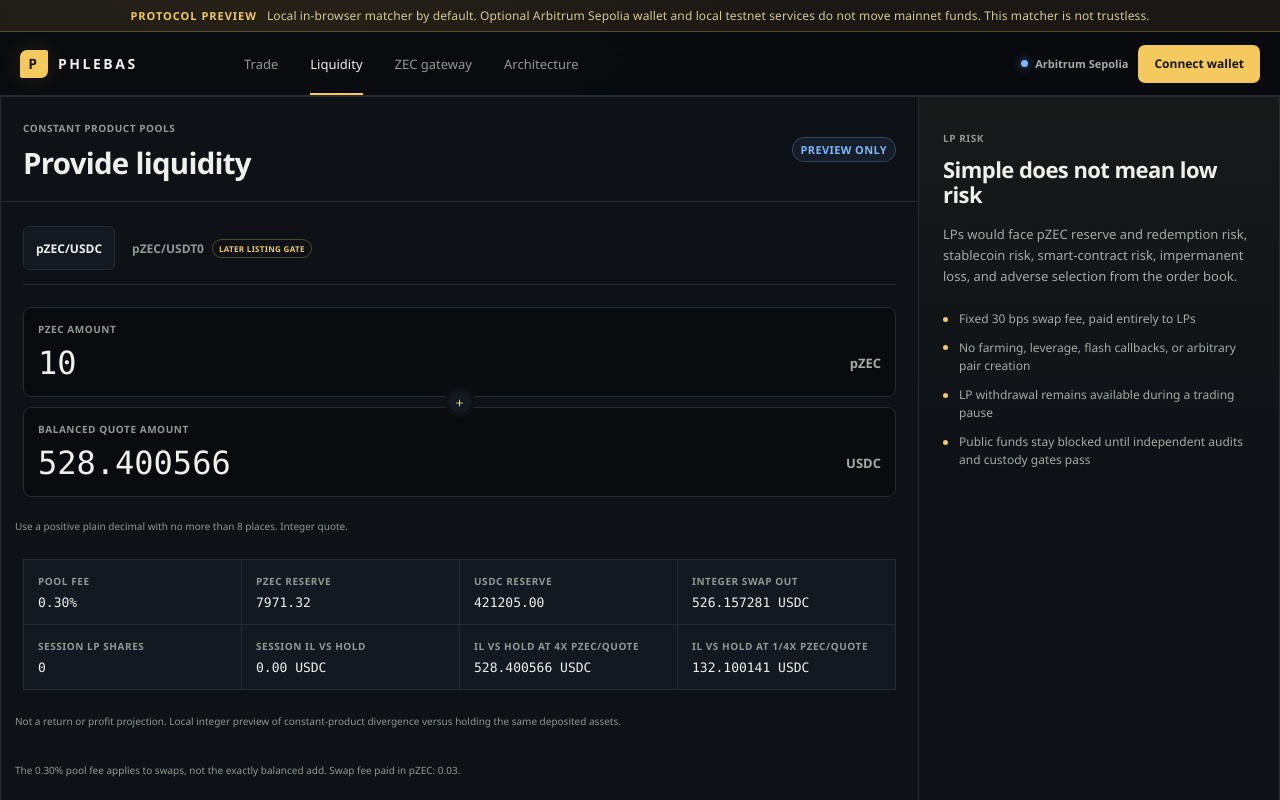
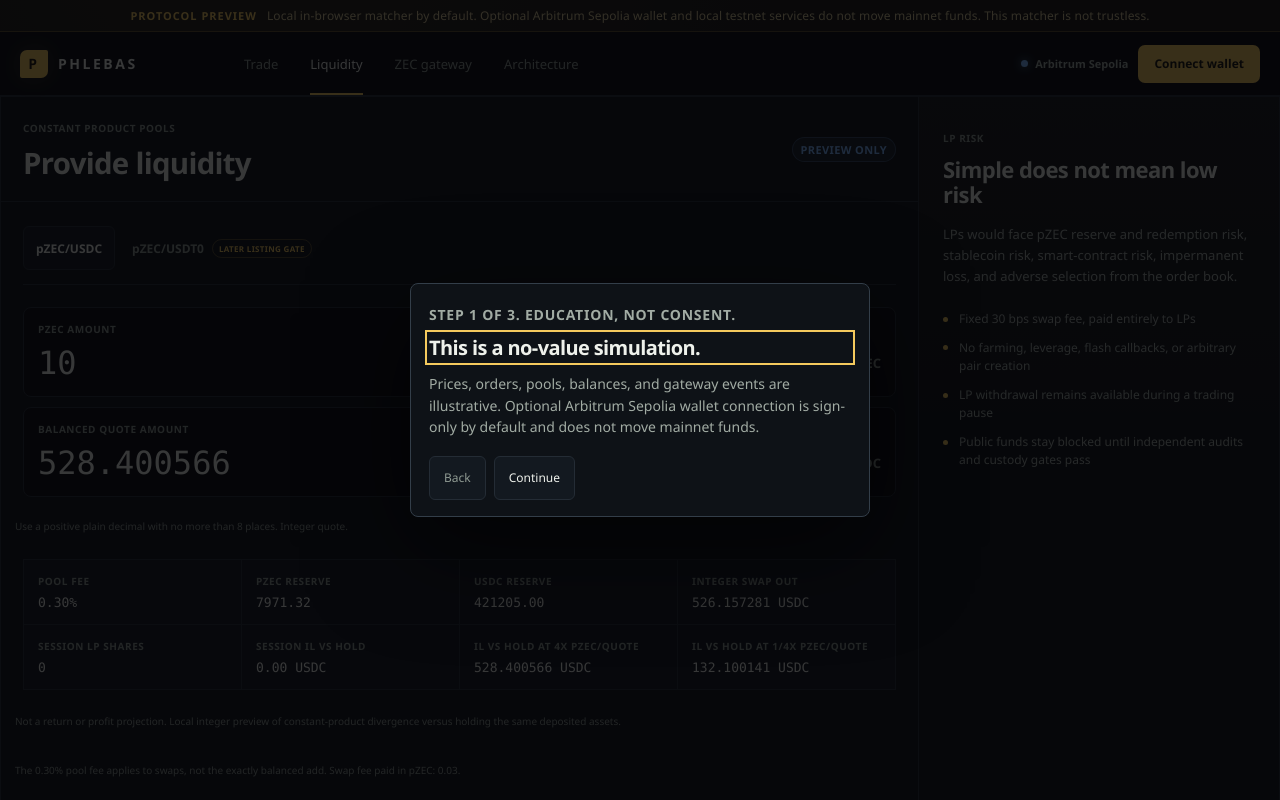
Before and after one commit to EauDoon/Phlebas, a Next.js app: page /liquidity in a window 1280 px wide. Shown: the top 800 px of the page. Built offline with nearby package versions, Linux system fonts and the light colour scheme.

Commit message:
feat: wire education, country block, and footer into the terminal
Allowlisted education=1 and access=blocked. Operating views hide behind the country block. Footer repeats the protocol-preview sentence. No GitHub URL.

```diff
--- a/src/app/liquidity/page.tsx
+++ b/src/app/liquidity/page.tsx
@@ -1,7 +1,9 @@
 import type { Metadata } from "next";
 
 import { TradingTerminal } from "@/components/trading-terminal";
+import { parseAccessDemo } from "@/lib/access-demo";
 import type { MarketId } from "@/lib/market-data";
+import { isEducationForceQuery } from "@/lib/preview-education";
 
 export const metadata: Metadata = {
   title: "Liquidity simulation",
@@ -15,15 +17,23 @@ function isMarketId(value: string | undefined): value is MarketId {
 export default async function LiquidityPage({
   searchParams,
 }: {
-  searchParams: Promise<{ market?: string | string[] }>;
+  searchParams: Promise<{
+    market?: string | string[];
+    access?: string | string[];
+    education?: string | string[];
+  }>;
 }) {
   const params = await searchParams;
   const market = Array.isArray(params.market) ? params.market[0] : params.market;
+  const access = Array.isArray(params.access) ? params.access[0] : params.access;
+  const education = Array.isArray(params.education) ? params.education[0] : params.education;
 
   return (
     <TradingTerminal
       initialView="liquidity"
       initialMarket={isMarketId(market) ? market : "ZEC/USDC"}
+      initialAccess={parseAccessDemo(access)}
+      forceEducation={isEducationForceQuery(education)}
     />
   );
 }
--- a/src/components/terminal.module.css
+++ b/src/components/terminal.module.css
@@ -1125,12 +1125,17 @@
 }
 
 .uriBlock code,
-.uriBlock strong {
+.uriBlock strong,
+.uriBlock h3 {
   overflow-wrap: anywhere;
   color: var(--text);
   font-family: var(--font-geist-mono), monospace;
   font-size: 13px;
   line-height: 1.5;
+}
+
+.uriBlock h3 {
+  font-weight: 700;
 }
 
 .uriBlock p,
@@ -1219,6 +1224,62 @@
   line-height: 1.5;
 }
 
+.educationDialog {
+  width: min(92vw, 460px);
+  margin: auto;
+  padding: 20px 18px 16px;
+  border: 1px solid var(--border-strong);
+  border-radius: 8px;
+  color: var(--text);
+  background: var(--surface);
+  box-shadow: 0 30px 100px rgba(0, 0, 0, 0.6);
+}
+
+.educationDialog::backdrop {
+  background: rgba(4, 5, 7, 0.78);
+}
+
+.educationDialog h2 {
+  margin: 8px 0 12px;
+  font-size: 20px;
+  letter-spacing: -0.03em;
+}
+
+.educationDialog h2:focus {
+  outline: 2px solid var(--accent);
+  outline-offset: 2px;
+}
+
+.educationDialog p {
+  color: var(--text-secondary);
+  font-size: 14px;
+  line-height: 1.55;
+}
+
+.educationDialog .tourNav {
+  margin: 18px 0 0;
+}
+
+.blockedPanel {
+  margin: 16px;
+  max-width: 720px;
+}
+
+.incidentDemo {
+  margin: 18px 16px 22px;
+  padding-bottom: 12px;
+  border-top: 1px solid var(--border);
+}
+
+.incidentDemo .panelHeader {
+  border-bottom: 0;
+}
+
+.incidentDemo h3 {
+  font-size: 13px;
+  font-weight: 650;
+}
+
 .footer {
   display: flex;
   min-height: 42px;
@@ -1231,6 +1292,28 @@
   color: var(--text-muted);
   background: var(--background);
   font-size: 10px;
+}
+
+.footer nav {
+  display: flex;
+  flex-wrap: wrap;
+  gap: 8px 16px;
+}
+
+.footer nav a,
+.tourNav a {
+  display: inline-flex;
+  min-height: 44px;
+  align-items: center;
+  color: var(--text-secondary);
+}
+
+.simpleMain ul {
+  margin: 16px 0;
+  padding-left: 18px;
+  color: var(--text-secondary);
+  font-size: 14px;
+  line-height: 1.6;
 }
 
 @media (max-width: 1180px) {
--- a/src/components/trading-terminal.tsx
+++ b/src/components/trading-terminal.tsx
@@ -4,6 +4,7 @@ import { useRef, useState } from "react";
 import Link from "next/link";
 import { useRouter } from "next/navigation";
 
+import type { AccessDemo } from "@/lib/access-demo";
 import { disconnectedWallet, type WalletState } from "@/lib/evm-wallet";
 
 import type { ChartRange, MarketId } from "@/lib/market-data";
@@ -30,9 +31,11 @@ import { PZEC_DECIMALS, PRICE_DECIMALS, formatAtomicUnits } from "@/lib/units";
 
 import { ArchitecturePanel } from "./architecture-panel";
 import { BridgePanel } from "./bridge-panel";
+import { CountryBlock } from "./country-block";
 import { LiquidityPanel } from "./liquidity-panel";
 import { OrderBlotter } from "./order-blotter";
 import { OrderBook } from "./order-book";
+import { PreviewEducation } from "./preview-education";
 import { PriceChart } from "./price-chart";
 import { TradeTicket } from "./trade-ticket";
 import { WalletBar } from "./wallet-bar";
@@ -77,10 +80,14 @@ export function TradingTerminal({
   initialView = "trade",
   initialMarket = "ZEC/USDC",
   initialFeed = "illustrative",
+  initialAccess = "open",
+  forceEducation = false,
 }: {
   initialView?: View;
   initialMarket?: MarketId;
   initialFeed?: FeedStatus;
+  initialAccess?: AccessDemo;
+  forceEducation?: boolean;
 }) {
   const router = useRouter();
   const [view, setView] = useState<View>(initialView);
@@ -226,9 +233,12 @@ export function TradingTerminal({
         <WalletBar wallet={wallet} onChange={setWallet} />
       </header>
 
+      <PreviewEducation force={forceEducation} />
+
       <main id="main-content" tabIndex={-1}>
         <h1 className={styles.srOnly}>Phlebas ZEC trading terminal</h1>
-        {view === "trade" && (
+        {initialAccess === "blocked" && <CountryBlock />}
+        {initialAccess === "open" && view === "trade" && (
           <>
             <section className={styles.marketBar} aria-label="Selected market summary">
               <div className={styles.marketSelectorWrap}>
@@ -367,15 +377,19 @@ export function TradingTerminal({
           </>
         )}
 
-        {view === "liquidity" && <LiquidityPanel marketId={marketId} onMarketChange={selectMarket} />}
-        {view === "bridge" && <BridgePanel />}
-        {view === "architecture" && <ArchitecturePanel />}
+        {initialAccess === "open" && view === "liquidity" && <LiquidityPanel marketId={marketId} onMarketChange={selectMarket} />}
+        {initialAccess === "open" && view === "bridge" && <BridgePanel />}
+        {initialAccess === "open" && view === "architecture" && <ArchitecturePanel />}
       </main>
 
       <footer className={styles.footer}>
-        <span>Phlebas protocol preview, 31-08-2026</span>
-        <Link href="/status">Status</Link>
-        <span>Research repository candidate, not a live exchange or an offer of financial services</span>
+        <span>Phlebas is a protocol preview, not a live exchange or an offer of financial services.</span>
+        <nav aria-label="Footer">
+          <Link href="/trade?view=architecture">Architecture</Link>
+          <Link href="/legal">Legal and compliance</Link>
+          <Link href="/security">Security</Link>
+          <Link href="/status">Status</Link>
+        </nav>
       </footer>
     </div>
   );
```
Also changed, not shown: src/app/trade/page.tsx (+13 -1 lines).
